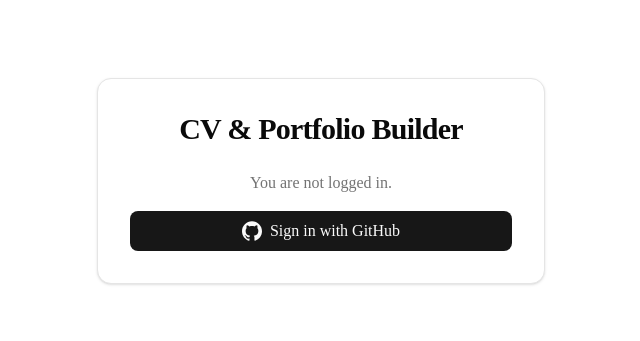
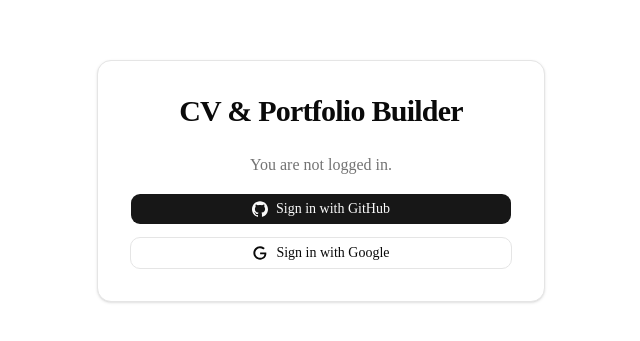
Before and after one commit to HireMeFullTime/cv-builder, a Next.js app: page / in a window 1280 px wide. Shown: the part 219-560 px from the top of the page, without its empty margins (319-959 px from the left). Built offline with nearby package versions, Linux system fonts and the light colour scheme; no server answers.

Commit message:
feat(auth): refactor login with react-hook-form and shadcn

```diff
--- a/src/app/page.tsx
+++ b/src/app/page.tsx
@@ -1,62 +1,46 @@
-import {auth, signIn, signOut} from '../auth';
+import { auth, signOut } from "../auth";
+import { LoginForm } from "../components/features/LoginForm";
+import { Button } from "@/components/ui/button";
 
 export default async function Home() {
   const session = await auth();
 
   return (
-		<div className='flex min-h-screen items-center justify-center bg-background text-foreground p-4'>
-			<div className='flex flex-col items-center max-w-md w-full p-8 border border-border rounded-xl shadow-sm bg-card text-card-foreground gap-6'>
-				<h1 className='text-3xl font-bold tracking-tight text-center'>CV & Portfolio Builder</h1>
+    <div className="flex min-h-screen items-center justify-center bg-background text-foreground p-4">
+      <div className="flex flex-col items-center max-w-md w-full p-8 border border-border rounded-xl shadow-sm bg-card text-card-foreground gap-6">
+        <h1 className="text-3xl font-bold tracking-tight text-center">CV & Portfolio Builder</h1>
 
         {session?.user ? (
-					<div className='flex flex-col items-center gap-4 w-full'>
-						<div className='flex flex-col items-center gap-2'>
-							<p className='text-sm font-medium text-green-600 dark:text-green-400'>Successfully logged in!</p>
+          <div className="flex flex-col items-center gap-4 w-full">
+            <div className="flex flex-col items-center gap-2">
+              <p className="text-sm font-medium text-green-600 dark:text-green-400">Successfully logged in!</p>
               {session.user.image && (
-								<img
-									src={session.user.image}
-									alt='User Avatar'
-									className='w-16 h-16 rounded-full border-2 border-border'
-								/>
+                <img src={session.user.image} alt="User Avatar" className="w-16 h-16 rounded-full border-2 border-border" />
               )}
-							<h2 className='text-xl font-semibold'>{session.user.name || session.user.email}</h2>
+              <h2 className="text-xl font-semibold">{session.user.name || session.user.email}</h2>
+              <p className="text-xs text-muted-foreground font-mono">ID: {session.user.id}</p>
             </div>
 
             <form
               action={async () => {
-								'use server';
+                "use server";
                 await signOut();
               }}
-							className='w-full'
+              className="w-full"
             >
-							<button
-								type='submit'
-								className='w-full px-4 py-2 bg-destructive text-destructive-foreground font-medium rounded-md hover:bg-destructive/90 transition-colors'
+              <Button
+                type="submit"
+                variant="destructive"
+                className="w-full"
               >
                 Sign Out
-							</button>
+              </Button>
             </form>
           </div>
         ) : (
-					<div className='flex flex-col items-center gap-4 w-full'>
-						<p className='text-muted-foreground text-center'>You are not logged in.</p>
-						<form
-							action={async () => {
-								'use server';
-								await signIn('github');
-							}}
-							className='w-full'
-						>
-							<button
-								type='submit'
-								className='w-full px-4 py-2 bg-primary text-primary-foreground font-medium rounded-md hover:bg-primary/90 transition-colors flex items-center justify-center gap-2'
-							>
-								<svg viewBox='0 0 24 24' fill='currentColor' className='w-5 h-5'>
-									<path d='M12 .297c-6.63 0-12 5.373-12 12 0 5.303 3.438 9.8 8.205 11.385.6.113.82-.258.82-.577 0-.285-.01-1.04-.015-2.04-3.338.724-4.042-1.61-4.042-1.61C4.422 18.07 3.633 17.7 3.633 17.7c-1.087-.744.084-.729.084-.729 1.205.084 1.838 1.236 1.838 1.236 1.07 1.835 2.809 1.305 3.495.998.108-.776.417-1.305.76-1.605-2.665-.3-5.466-1.332-5.466-5.93 0-1.31.465-2.38 1.235-3.22-.135-.303-.54-1.523.105-3.176 0 0 1.005-.322 3.3 1.23.96-.267 1.98-.399 3-.405 1.02.006 2.04.138 3 .405 2.28-1.552 3.285-1.23 3.285-1.23.645 1.653.24 2.873.12 3.176.765.84 1.23 1.91 1.23 3.22 0 4.61-2.805 5.625-5.475 5.92.42.36.81 1.096.81 2.22 0 1.606-.015 2.896-.015 3.286 0 .315.21.69.825.57C20.565 22.092 24 17.592 24 12.297c0-6.627-5.373-12-12-12'></path>
-								</svg>
-								Sign in with GitHub
-							</button>
-						</form>
+          <div className="flex flex-col items-center gap-4 w-full">
+            <p className="text-muted-foreground text-center">You are not logged in.</p>
+            <LoginForm />
           </div>
         )}
       </div>
--- /dev/null
+++ b/src/components/features/LoginForm.tsx
@@ -0,0 +1,55 @@
+"use client";
+
+import { useForm } from "react-hook-form";
+import { signIn } from "next-auth/react";
+import { z } from "zod";
+import { zodResolver } from "@hookform/resolvers/zod";
+
+import { Button } from "@/components/ui/button";
+
+const loginSchema = z.object({
+  provider: z.enum(["github", "google"]),
+});
+
+type LoginFormData = z.infer<typeof loginSchema>;
+
+export function LoginForm() {
+  const { handleSubmit, setValue } = useForm<LoginFormData>({
+    resolver: zodResolver(loginSchema),
+    defaultValues: {
+      provider: "github",
+    },
+  });
+
+  const onSubmit = (data: LoginFormData) => {
+    // Calling signIn from next-auth/react directly on the client side
+    signIn(data.provider);
+  };
+
+  return (
+    <form onSubmit={handleSubmit(onSubmit)} className="w-full flex flex-col gap-3">
+      <Button
+        type="submit"
+        onClick={() => setValue("provider", "github")}
+        className="w-full flex items-center justify-center gap-2"
+      >
+        <svg viewBox="0 0 24 24" fill="currentColor" className="w-5 h-5">
+          <path d="M12 .297c-6.63 0-12 5.373-12 12 0 5.303 3.438 9.8 8.205 11.385.6.113.82-.258.82-.577 0-.285-.01-1.04-.015-2.04-3.338.724-4.042-1.61-4.042-1.61C4.422 18.07 3.633 17.7 3.633 17.7c-1.087-.744.084-.729.084-.729 1.205.084 1.838 1.236 1.838 1.236 1.07 1.835 2.809 1.305 3.495.998.108-.776.417-1.305.76-1.605-2.665-.3-5.466-1.332-5.466-5.93 0-1.31.465-2.38 1.235-3.22-.135-.303-.54-1.523.105-3.176 0 0 1.005-.322 3.3 1.23.96-.267 1.98-.399 3-.405 1.02.006 2.04.138 3 .405 2.28-1.552 3.285-1.23 3.285-1.23.645 1.653.24 2.873.12 3.176.765.84 1.23 1.91 1.23 3.22 0 4.61-2.805 5.625-5.475 5.92.42.36.81 1.096.81 2.22 0 1.606-.015 2.896-.015 3.286 0 .315.21.69.825.57C20.565 22.092 24 17.592 24 12.297c0-6.627-5.373-12-12-12"></path>
+        </svg>
+        Sign in with GitHub
+      </Button>
+
+      <Button
+        variant="outline"
+        type="submit"
+        onClick={() => setValue("provider", "google")}
+        className="w-full flex items-center justify-center gap-2"
+      >
+        <svg viewBox="0 0 24 24" fill="currentColor" className="w-5 h-5">
+          <path d="M21.35 11.1h-9.17v2.73h6.51c-.33 3.81-3.5 5.44-6.5 5.44C8.36 19.27 5 16.25 5 12c0-4.1 3.2-7.27 7.2-7.27 3.09 0 4.9 1.97 4.9 1.97L19 4.72S16.56 2 12.1 2C6.42 2 2.03 6.8 2.03 12c0 5.05 4.13 10 10.22 10 5.35 0 9.25-3.67 9.25-9.09 0-1.15-.15-1.81-.15-1.81Z"></path>
+        </svg>
+        Sign in with Google
+      </Button>
+    </form>
+  );
+}
```
Lines whose indentation alone changed are shown as unchanged.
